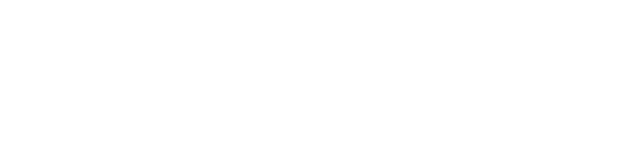
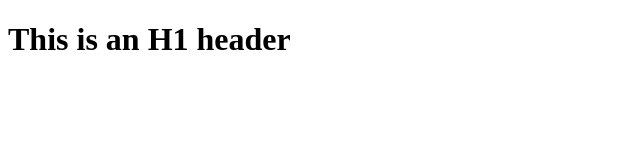
Before and after one commit to Jlizardo1858/git-tutorial, a plain HTML site: page index.html in a window 1280 px wide. Shown: the whole page, without its empty margins (0-640 px from the left). Drawn offline with Linux system fonts and the light colour scheme.

Commit message:
added h1 header

```diff
--- a/index.html
+++ b/index.html
@@ -5,8 +5,9 @@
     <meta name="viewport" content="width=device-width, initial-scale=1.0">
     <meta http-equiv="X-UA-Compatible" content="ie=edge">
     <title>Document</title>
+
 </head>
 <body>
-
+    <h1>This is an H1 header</h1>
 </body>
 </html>
```
